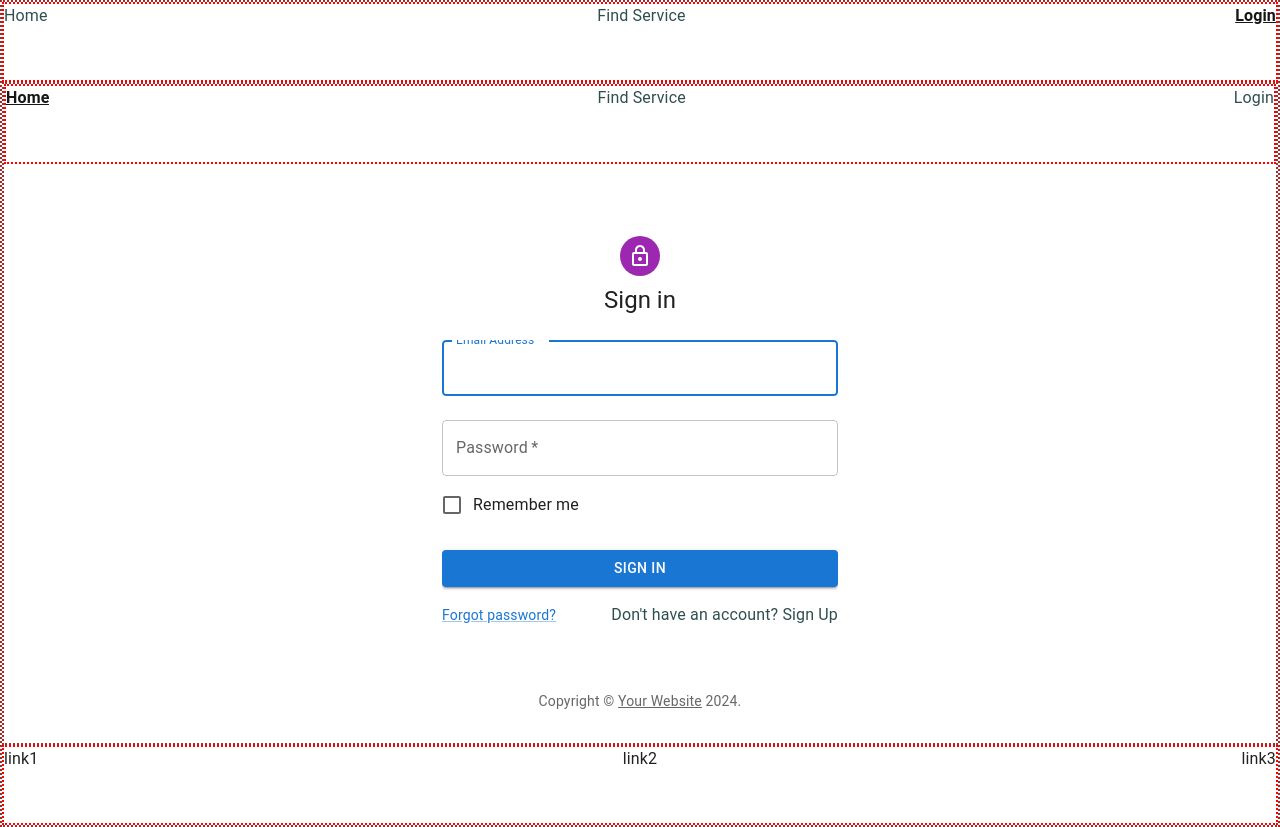
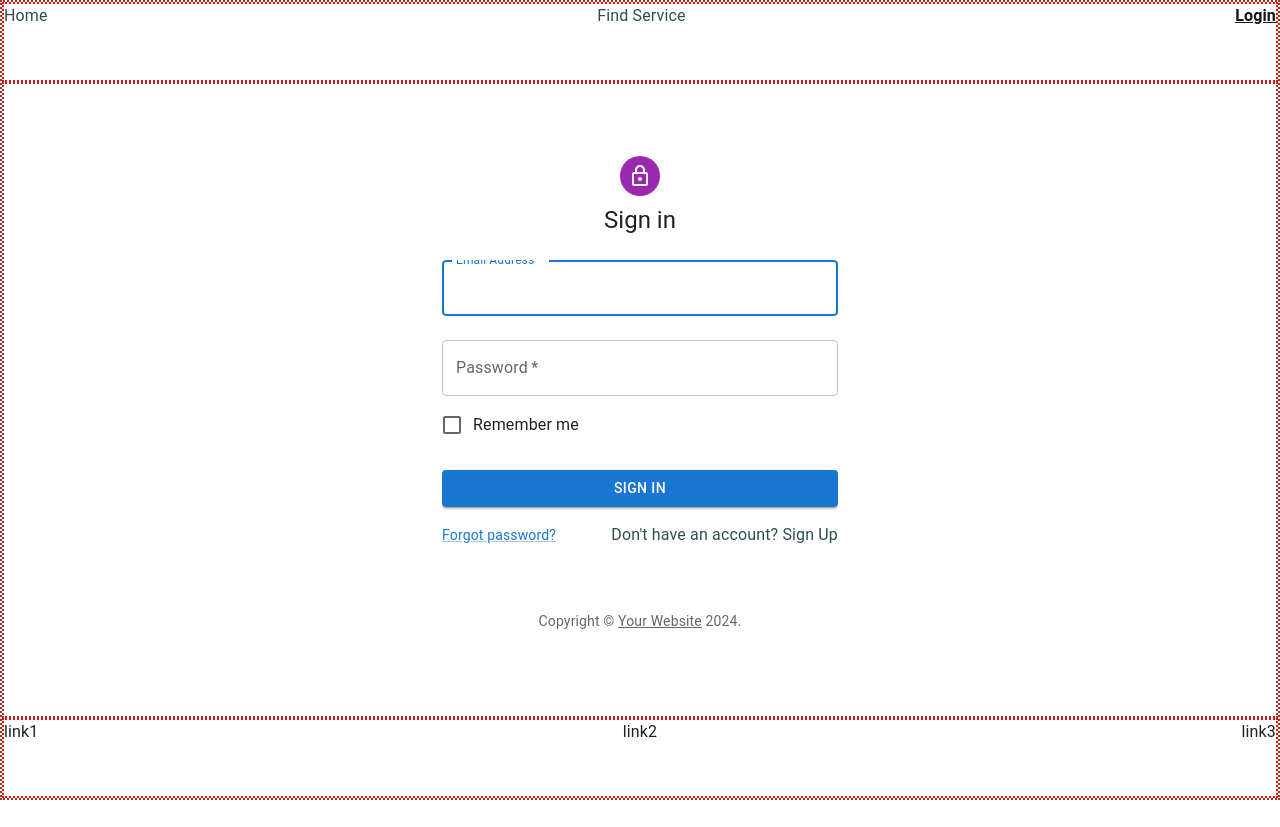
Before and after one commit to Code-the-Dream-School/gg-pac-team5-front, a React (Vite) app: page /auth in a window 1280 px wide. After the commit the page ends 800 px from the top, so only its background shows below. Built offline with nearby package versions, Linux system fonts and the light colour scheme.

Commit message:
updated logic to remove duplicate NavBar on Login page

```diff
--- a/src/Pages/Auth/Auth_Layout.jsx
+++ b/src/Pages/Auth/Auth_Layout.jsx
@@ -1,24 +1,24 @@
-import React, { useState } from 'react';
-import { useNavigate, Outlet } from "react-router-dom";
+// Auth_Layout.jsx
+import React from 'react';
+import { useNavigate, Outlet } from 'react-router-dom';
 import Login from './Login';
-import { NavBar } from '../../Layouts/Header/NavBar/NavBar.tsx';
+// import { NavBar } from '../../Layouts/Header/NavBar/NavBar.tsx';
 
-const Auth_Layout = () => {
-	const [isAuthenticated, setIsAuthenticated] = useState(false);
-	const navigate= useNavigate();
+const Auth_Layout = ({ isAuthenticated, setIsAuthenticated }) => {
+    const navigate = useNavigate();
 
-	const handleLogin= (email,password) => {
-		if (email=== 'aaa@aaa.aaa' && password=== 'A!1aaaaa') {
+    const handleLogin = (email, password) => {
+        if (email === 'aaa@aaa.aaa' && password === 'A!1aaaaa') {
             setIsAuthenticated(true);
             navigate('/profile');
         } else {
-		alert ('Invalid email or password. Please try again.');
+            alert('Invalid email or password. Please try again.');
         }
     };
 
     return (
         <>
-		<NavBar isAuthenticated={isAuthenticated} />
+            {/* <NavBar isAuthenticated={isAuthenticated} /> NavBar displaying twice, commented this line out to prevent duplicate*/}
             {isAuthenticated ? (
                 <Outlet />
             ) : (
```
Lines whose indentation alone changed are shown as unchanged.
